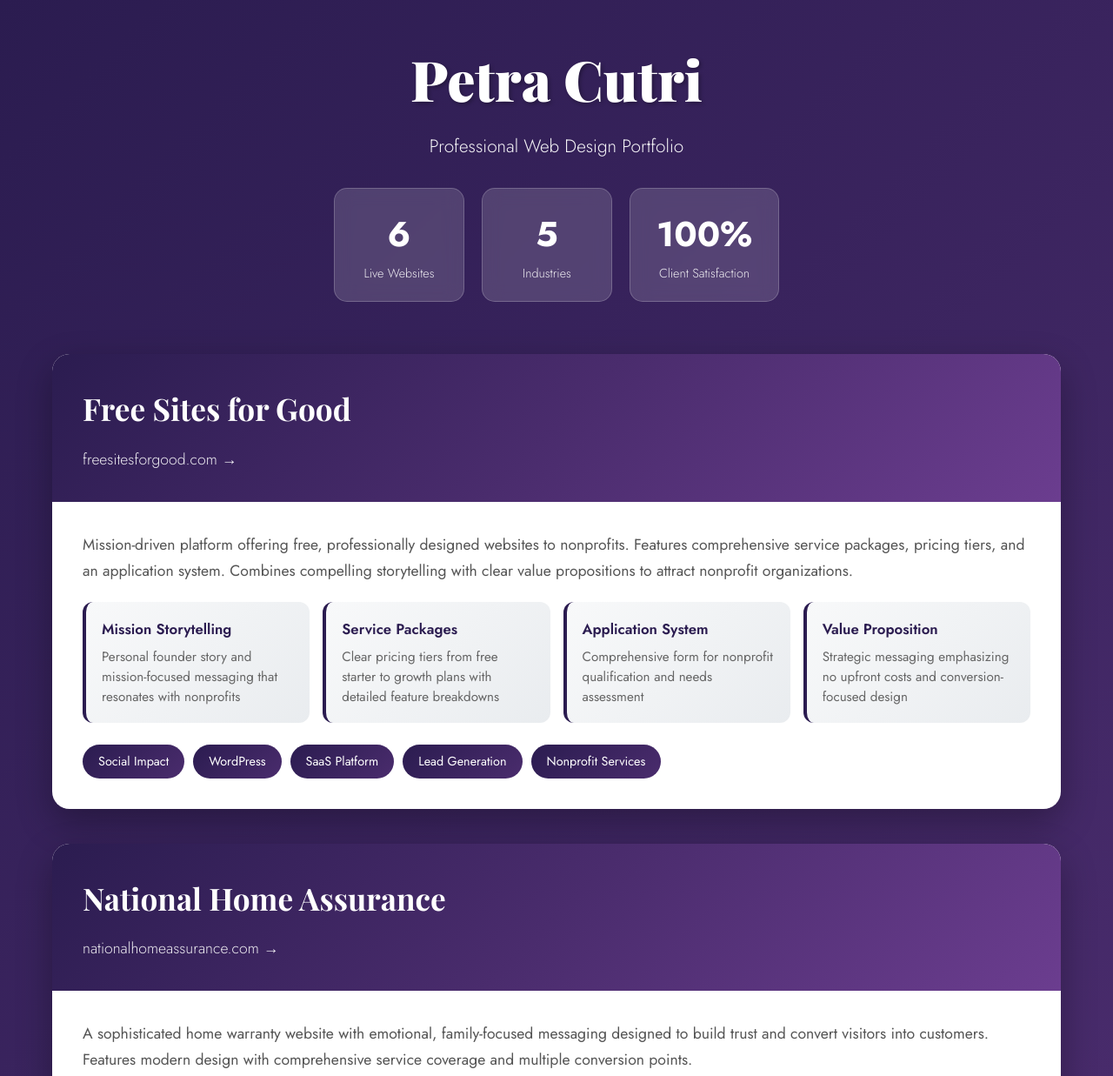
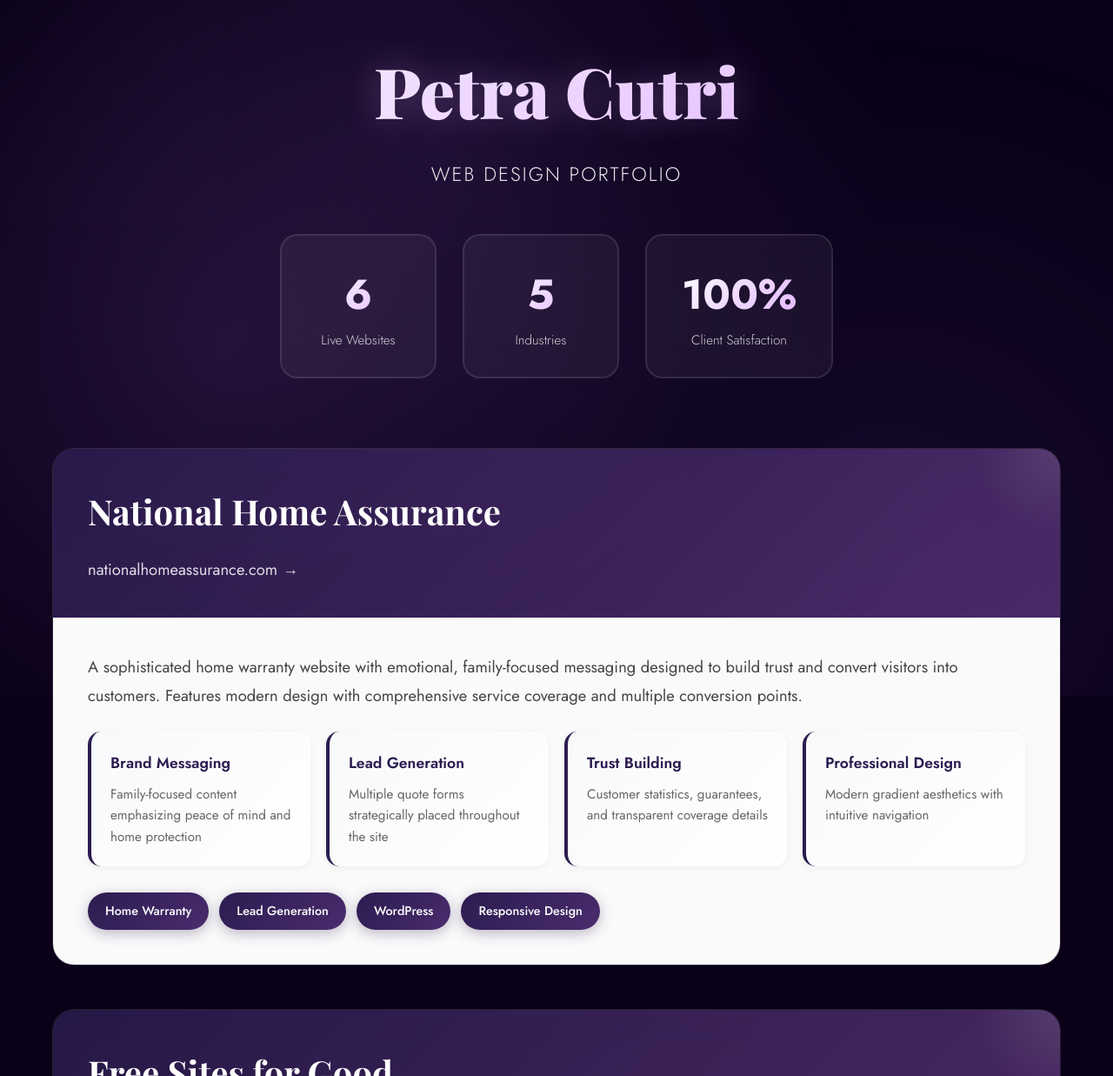
Before and after one commit to PetraECO/portfolio, a plain HTML site: page index.html in a window 1280 px wide. Shown: the top 1237 px of the page at 87% size. Drawn offline with nearby package versions, Linux system fonts and the light colour scheme.

Commit message:
Update index.html

```diff
--- a/index.html
+++ b/index.html
@@ -16,186 +16,353 @@
 
         body {
             font-family: 'Jost', sans-serif;
-            background: linear-gradient(135deg, #2b1c50 0%, #4a2c6d 50%, #6b3d8f 100%);
+            background: #0a0118;
             color: #333;
             line-height: 1.6;
             min-height: 100vh;
+            position: relative;
+            overflow-x: hidden;
+        }
+
+        body::before {
+            content: '';
+            position: fixed;
+            top: 0;
+            left: 0;
+            right: 0;
+            bottom: 0;
+            background:
+                radial-gradient(circle at 20% 50%, rgba(107, 61, 143, 0.3) 0%, transparent 50%),
+                radial-gradient(circle at 80% 80%, rgba(43, 28, 80, 0.4) 0%, transparent 50%),
+                radial-gradient(circle at 40% 20%, rgba(74, 44, 109, 0.3) 0%, transparent 50%);
+            animation: pulse 8s ease-in-out infinite;
+            z-index: 0;
+        }
+
+        @keyframes pulse {
+            0%, 100% { opacity: 1; }
+            50% { opacity: 0.8; }
         }
 
         .container {
             max-width: 1200px;
             margin: 0 auto;
             padding: 40px 20px;
+            position: relative;
+            z-index: 1;
         }
 
         header {
             text-align: center;
             color: white;
-            margin-bottom: 60px;
+            margin-bottom: 80px;
+            animation: fadeInDown 1s ease-out;
+        }
+
+        @keyframes fadeInDown {
+            from {
+                opacity: 0;
+                transform: translateY(-30px);
+            }
+            to {
+                opacity: 1;
+                transform: translateY(0);
+            }
         }
 
         header h1 {
             font-family: 'Playfair Display', serif;
-            font-size: clamp(2.5em, 8vw, 4em);
-            margin-bottom: 10px;
-            text-shadow: 2px 2px 4px rgba(0,0,0,0.3);
+            font-size: clamp(3em, 10vw, 5em);
+            margin-bottom: 15px;
             font-weight: 900;
+            background: linear-gradient(135deg, #fff 0%, #e0b3ff 100%);
+            -webkit-background-clip: text;
+            -webkit-text-fill-color: transparent;
+            background-clip: text;
+            text-shadow: 0 0 40px rgba(224, 179, 255, 0.3);
         }
 
         header p {
-            font-size: clamp(1em, 3vw, 1.3em);
-            opacity: 0.95;
+            font-size: clamp(1.1em, 3vw, 1.4em);
+            opacity: 0.9;
             font-weight: 300;
+            letter-spacing: 2px;
+            text-transform: uppercase;
         }
 
         .stats {
             display: flex;
             justify-content: center;
-            gap: 20px;
-            margin-top: 30px;
+            gap: 30px;
+            margin-top: 50px;
             flex-wrap: wrap;
         }
 
         .stat {
-            background: rgba(255,255,255,0.15);
-            padding: 20px 30px;
-            border-radius: 15px;
-            backdrop-filter: blur(10px);
-            border: 1px solid rgba(255,255,255,0.2);
-            min-width: 150px;
+            background: rgba(255,255,255,0.05);
+            padding: 30px 40px;
+            border-radius: 20px;
+            backdrop-filter: blur(20px);
+            border: 2px solid rgba(255,255,255,0.1);
+            min-width: 180px;
+            position: relative;
+            overflow: hidden;
+            transition: all 0.4s ease;
+        }
+
+        .stat::before {
+            content: '';
+            position: absolute;
+            top: 0;
+            left: -100%;
+            width: 100%;
+            height: 100%;
+            background: linear-gradient(90deg, transparent, rgba(255,255,255,0.1), transparent);
+            transition: left 0.5s;
+        }
+
+        .stat:hover::before {
+            left: 100%;
+        }
+
+        .stat:hover {
+            transform: translateY(-5px);
+            border-color: rgba(224, 179, 255, 0.5);
+            box-shadow: 0 10px 30px rgba(107, 61, 143, 0.4);
         }
 
         .stat-number {
-            font-size: clamp(2em, 5vw, 2.5em);
+            font-size: clamp(2.5em, 6vw, 3em);
             font-weight: 700;
             display: block;
+            background: linear-gradient(135deg, #fff 0%, #e0b3ff 100%);
+            -webkit-background-clip: text;
+            -webkit-text-fill-color: transparent;
+            background-clip: text;
         }
 
         .stat-label {
-            font-size: 0.9em;
-            opacity: 0.9;
+            font-size: 0.95em;
+            opacity: 0.8;
             font-weight: 300;
         }
 
         .project {
-            background: white;
-            border-radius: 20px;
+            background: rgba(255, 255, 255, 0.03);
+            border-radius: 25px;
             overflow: hidden;
-            margin-bottom: 40px;
-            box-shadow: 0 15px 40px rgba(0,0,0,0.3);
-            transition: transform 0.3s ease, box-shadow 0.3s ease;
+            margin-bottom: 50px;
+            border: 1px solid rgba(255, 255, 255, 0.1);
+            backdrop-filter: blur(20px);
+            transition: all 0.5s ease;
+            animation: fadeInUp 0.8s ease-out backwards;
+        }
+
+        .project:nth-child(1) { animation-delay: 0.1s; }
+        .project:nth-child(2) { animation-delay: 0.2s; }
+        .project:nth-child(3) { animation-delay: 0.3s; }
+        .project:nth-child(4) { animation-delay: 0.4s; }
+        .project:nth-child(5) { animation-delay: 0.5s; }
+        .project:nth-child(6) { animation-delay: 0.6s; }
+
+        @keyframes fadeInUp {
+            from {
+                opacity: 0;
+                transform: translateY(30px);
+            }
+            to {
+                opacity: 1;
+                transform: translateY(0);
+            }
         }
 
         .project:hover {
-            transform: translateY(-8px);
-            box-shadow: 0 20px 50px rgba(0,0,0,0.4);
+            transform: translateY(-10px) scale(1.02);
+            border-color: rgba(224, 179, 255, 0.4);
+            box-shadow: 0 20px 60px rgba(107, 61, 143, 0.5);
         }
 
         .project-header {
-            background: linear-gradient(135deg, #2b1c50 0%, #4a2c6d 50%, #6b3d8f 100%);
+            background: linear-gradient(135deg, rgba(43, 28, 80, 0.8) 0%, rgba(107, 61, 143, 0.6) 100%);
             color: white;
-            padding: clamp(20px, 5vw, 35px);
+            padding: clamp(25px, 5vw, 40px);
+            position: relative;
+            overflow: hidden;
+        }
+
+        .project-header::before {
+            content: '';
+            position: absolute;
+            top: 0;
+            right: 0;
+            width: 200px;
+            height: 200px;
+            background: radial-gradient(circle, rgba(255,255,255,0.1) 0%, transparent 70%);
+            border-radius: 50%;
+            transform: translate(50%, -50%);
         }
 
         .project-header h2 {
             font-family: 'Playfair Display', serif;
-            font-size: clamp(1.5em, 4vw, 2.2em);
-            margin-bottom: 10px;
+            font-size: clamp(1.8em, 4.5vw, 2.5em);
+            margin-bottom: 12px;
             font-weight: 700;
+            position: relative;
+            z-index: 1;
         }
 
         .project-url {
-            color: rgba(255,255,255,0.9);
+            color: rgba(255,255,255,0.85);
             text-decoration: none;
-            font-size: clamp(0.9em, 2.5vw, 1.1em);
+            font-size: clamp(0.95em, 2.5vw, 1.15em);
             display: inline-block;
-            margin-top: 5px;
-            font-weight: 300;
+            margin-top: 8px;
+            font-weight: 400;
+            position: relative;
+            z-index: 1;
+            transition: all 0.3s ease;
         }
 
         .project-url:hover {
-            text-decoration: underline;
+            color: #e0b3ff;
+            transform: translateX(5px);
         }
 
         .project-content {
-            padding: clamp(20px, 5vw, 35px);
+            padding: clamp(25px, 5vw, 40px);
+            background: rgba(255, 255, 255, 0.98);
         }
 
         .project-description {
-            font-size: clamp(1em, 2.5vw, 1.1em);
-            margin-bottom: 20px;
-            color: #555;
-            line-height: 1.7;
+            font-size: clamp(1.05em, 2.5vw, 1.15em);
+            margin-bottom: 25px;
+            color: #444;
+            line-height: 1.8;
         }
 
         .features {
             display: grid;
             grid-template-columns: repeat(auto-fit, minmax(250px, 1fr));
-            gap: 15px;
-            margin-top: 20px;
+            gap: 18px;
+            margin-top: 25px;
         }
 
         .feature {
-            background: linear-gradient(135deg, #f8f9fa 0%, #e9ecef 100%);
-            padding: 18px;
-            border-radius: 12px;
+            background: linear-gradient(135deg, #f8f9fa 0%, #ffffff 100%);
+            padding: 22px;
+            border-radius: 15px;
             border-left: 4px solid #2b1c50;
-            transition: transform 0.2s ease;
+            transition: all 0.3s ease;
+            box-shadow: 0 2px 8px rgba(0,0,0,0.05);
         }
 
         .feature:hover {
-            transform: translateX(5px);
+            transform: translateX(8px);
+            box-shadow: 0 5px 20px rgba(43, 28, 80, 0.15);
+            border-left-width: 6px;
         }
 
         .feature-title {
             font-weight: 600;
             color: #2b1c50;
-            margin-bottom: 8px;
-            font-size: 1.05em;
+            margin-bottom: 10px;
+            font-size: 1.1em;
         }
 
         .feature-text {
             font-size: 0.95em;
             color: #666;
-            line-height: 1.5;
+            line-height: 1.6;
         }
 
         .tags {
             display: flex;
-            gap: 10px;
+            gap: 12px;
             flex-wrap: wrap;
-            margin-top: 25px;
+            margin-top: 30px;
         }
 
         .tag {
             background: linear-gradient(135deg, #2b1c50 0%, #4a2c6d 100%);
             color: white;
-            padding: 8px 18px;
-            border-radius: 25px;
+            padding: 10px 20px;
+            border-radius: 30px;
             font-size: 0.9em;
-            font-weight: 400;
+            font-weight: 500;
+            transition: all 0.3s ease;
+            box-shadow: 0 4px 15px rgba(43, 28, 80, 0.3);
+        }
+
+        .tag:hover {
+            transform: translateY(-3px);
+            box-shadow: 0 6px 20px rgba(107, 61, 143, 0.5);
         }
 
         .cta {
             text-align: center;
-            margin-top: 60px;
-            padding: clamp(30px, 6vw, 50px);
-            background: white;
-            border-radius: 20px;
-            box-shadow: 0 15px 40px rgba(0,0,0,0.3);
+            margin-top: 80px;
+            padding: clamp(40px, 7vw, 60px);
+            background: rgba(255, 255, 255, 0.05);
+            border-radius: 25px;
+            backdrop-filter: blur(20px);
+            border: 2px solid rgba(255, 255, 255, 0.1);
+            position: relative;
+            overflow: hidden;
+            animation: fadeInUp 1s ease-out 0.7s backwards;
+        }
+
+        .cta::before {
+            content: '';
+            position: absolute;
+            top: 50%;
+            left: 50%;
+            width: 300px;
+            height: 300px;
+            background: radial-gradient(circle, rgba(224, 179, 255, 0.1) 0%, transparent 70%);
+            border-radius: 50%;
+            transform: translate(-50%, -50%);
+            animation: pulse 4s ease-in-out infinite;
         }
 
         .cta h2 {
             font-family: 'Playfair Display', serif;
-            font-size: clamp(1.8em, 5vw, 2.5em);
-            margin-bottom: 20px;
-            color: #2b1c50;
+            font-size: clamp(2em, 5vw, 3em);
+            margin-bottom: 25px;
             font-weight: 700;
+            position: relative;
+            background: linear-gradient(135deg, #fff 0%, #e0b3ff 100%);
+            -webkit-background-clip: text;
+            -webkit-text-fill-color: transparent;
+            background-clip: text;
         }
 
         .contact-info {
-            font-size: clamp(1em, 2.5vw, 1.2em);
-            color: #555;
+            font-size: clamp(1.05em, 2.5vw, 1.25em);
+            color: rgba(255, 255, 255, 0.9);
+            position: relative;
+        }
+
+        .contact-info a {
+            color: #e0b3ff;
+            text-decoration: none;
+            font-weight: 600;
+            transition: all 0.3s ease;
+            position: relative;
+        }
+
+        .contact-info a::after {
+            content: '';
+            position: absolute;
+            bottom: -2px;
+            left: 0;
+            width: 0;
+            height: 2px;
+            background: #e0b3ff;
+            transition: width 0.3s ease;
+        }
+
+        .contact-info a:hover::after {
+            width: 100%;
         }
 
         @media (max-width: 768px) {
@@ -203,13 +370,17 @@
                 padding: 20px 15px;
             }
 
+            header {
+                margin-bottom: 50px;
+            }
+
             .stats {
                 gap: 15px;
             }
 
             .stat {
-                padding: 15px 20px;
-                min-width: 120px;
+                padding: 20px 25px;
+                min-width: 140px;
             }
 
             .features {
@@ -217,13 +388,17 @@
             }
 
             .project {
-                margin-bottom: 30px;
+                margin-bottom: 35px;
             }
         }
 
         @media print {
             body {
                 background: white;
+            }
+
+            body::before {
+                display: none;
             }
 
             .project {
@@ -236,7 +411,7 @@
     <div class="container">
         <header>
             <h1>Petra Cutri</h1>
-            <p>Professional Web Design Portfolio</p>
+            <p>Web Design Portfolio</p>
             <div class="stats">
                 <div class="stat">
                     <span class="stat-number">6</span>
@@ -252,6 +427,42 @@
                 </div>
             </div>
         </header>
+
+        <div class="project">
+            <div class="project-header">
+                <h2>National Home Assurance</h2>
+                <a href="https://nationalhomeassurance.com/" target="_blank" class="project-url">nationalhomeassurance.com →</a>
+            </div>
+            <div class="project-content">
+                <p class="project-description">
+                    A sophisticated home warranty website with emotional, family-focused messaging designed to build trust and convert visitors into customers. Features modern design with comprehensive service coverage and multiple conversion points.
+                </p>
+                <div class="features">
+                    <div class="feature">
+                        <div class="feature-title">Brand Messaging</div>
+                        <div class="feature-text">Family-focused content emphasizing peace of mind and home protection</div>
+                    </div>
+                    <div class="feature">
+                        <div class="feature-title">Lead Generation</div>
+                        <div class="feature-text">Multiple quote forms strategically placed throughout the site</div>
+                    </div>
+                    <div class="feature">
+                        <div class="feature-title">Trust Building</div>
+                        <div class="feature-text">Customer statistics, guarantees, and transparent coverage details</div>
+                    </div>
+                    <div class="feature">
+                        <div class="feature-title">Professional Design</div>
+                        <div class="feature-text">Modern gradient aesthetics with intuitive navigation</div>
+                    </div>
+                </div>
+                <div class="tags">
+                    <span class="tag">Home Warranty</span>
+                    <span class="tag">Lead Generation</span>
+                    <span class="tag">WordPress</span>
+                    <span class="tag">Responsive Design</span>
+                </div>
+            </div>
+        </div>
 
         <div class="project">
             <div class="project-header">
@@ -286,42 +497,6 @@
                     <span class="tag">SaaS Platform</span>
                     <span class="tag">Lead Generation</span>
                     <span class="tag">Nonprofit Services</span>
-                </div>
-            </div>
-        </div>
-
-        <div class="project">
-            <div class="project-header">
-                <h2>National Home Assurance</h2>
-                <a href="https://nationalhomeassurance.com/" target="_blank" class="project-url">nationalhomeassurance.com →</a>
-            </div>
-            <div class="project-content">
-                <p class="project-description">
-                    A sophisticated home warranty website with emotional, family-focused messaging designed to build trust and convert visitors into customers. Features modern design with comprehensive service coverage and multiple conversion points.
-                </p>
-                <div class="features">
-                    <div class="feature">
-                        <div class="feature-title">Brand Messaging</div>
-                        <div class="feature-text">Family-focused content emphasizing peace of mind and home protection</div>
-                    </div>
-                    <div class="feature">
-                        <div class="feature-title">Lead Generation</div>
-                        <div class="feature-text">Multiple quote forms strategically placed throughout the site</div>
-                    </div>
-                    <div class="feature">
-                        <div class="feature-title">Trust Building</div>
-                        <div class="feature-text">Customer statistics, guarantees, and transparent coverage details</div>
-                    </div>
-                    <div class="feature">
-                        <div class="feature-title">Professional Design</div>
-                        <div class="feature-text">Modern gradient aesthetics with intuitive navigation</div>
-                    </div>
-                </div>
-                <div class="tags">
-                    <span class="tag">Home Warranty</span>
-                    <span class="tag">Lead Generation</span>
-                    <span class="tag">WordPress</span>
-                    <span class="tag">Responsive Design</span>
                 </div>
             </div>
         </div>
@@ -473,8 +648,8 @@
         <div class="cta">
             <h2>Let's Work Together</h2>
             <p class="contact-info">Ready to bring your vision to life with professional web design?</p>
-            <p class="contact-info" style="margin-top: 20px; font-weight: 600;">Contact: Petra Cutri</p>
-            <p class="contact-info" style="margin-top: 10px;"><a href="http://www.petracutri.com" style="color: #2b1c50; text-decoration: none; font-weight: 500;">www.petracutri.com</a></p>
+            <p class="contact-info" style="margin-top: 25px; font-weight: 600;">Contact: Petra Cutri</p>
+            <p class="contact-info" style="margin-top: 12px;"><a href="http://www.petracutri.com">www.petracutri.com</a></p>
         </div>
     </div>
 </body>
```
